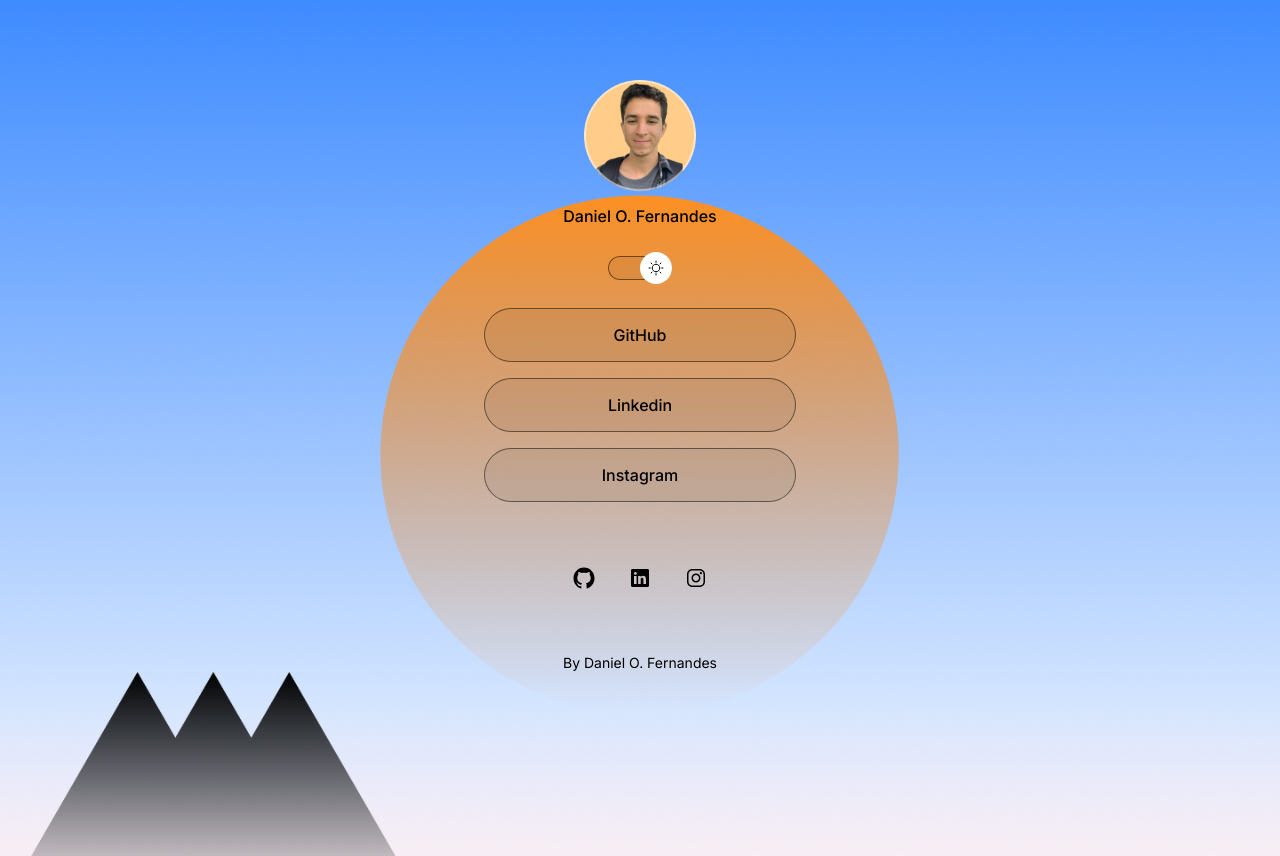
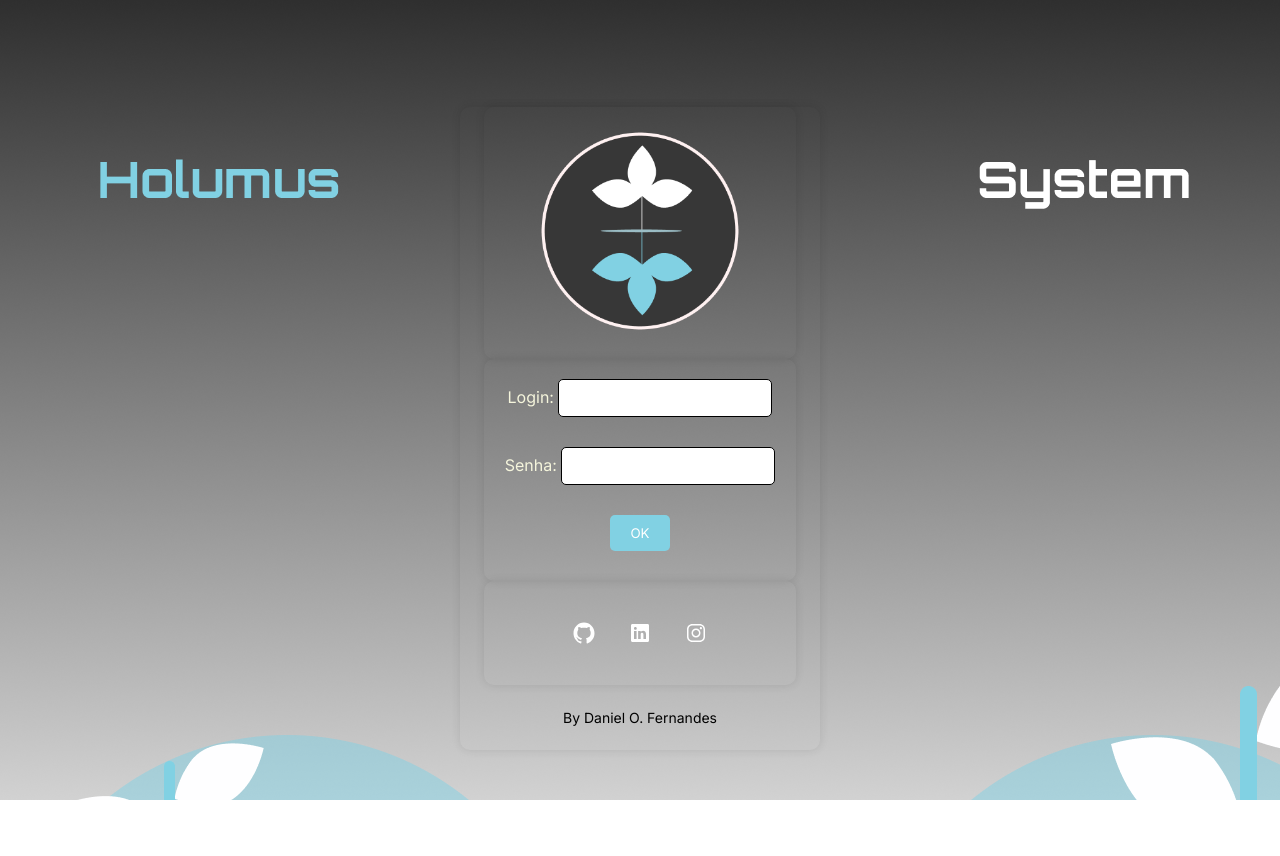
Before and after one commit to Danieu1/My_linktree, a plain HTML site: page index.html in a window 1280 px wide. After the commit the page ends 800 px from the top, so only its background shows below. Drawn offline with nearby package versions, Linux system fonts and the light colour scheme.

Commit message:
first commit

```diff
--- a/code.js
+++ b/code.js
@@ -1,20 +1,8 @@
-function toggleMode(){
-  const html = document.documentElement
-   html.classList.toggle("light");
+ window.addEventListener('resize', function () {
+  if (window.innerWidth >= 600) {
 
-   const img = document.querySelector('#profile img');
-
-   if(html.classList.contains('light')){
-    img.setAttribute('src', './assets/avatar-light.png')
-  }else{
-    img.setAttribute("src", "./assets/Avatar.png")
+      document.body.style.backgroundColor = /assets/another_screen.png;
+  } else {
+    document.body.style.backgroundColor = /assets/back_ground_desktop.png;
   }
-  /*
-  if(html.classList.contains('light')){
-    html.classList.remove('light');
-  }
-  else{
-    html.classList.add('light');
-  }
-  */
-}
+});
--- a/index.html
+++ b/index.html
@@ -1,5 +1,5 @@
 <!DOCTYPE html>
-<html class="light">
+<html>
   <head>
     <link rel="preconnect" href="https://fonts.googleapis.com" />
     <link rel="preconnect" href="https://fonts.gstatic.com" crossorigin />
@@ -10,38 +10,23 @@
 
     <meta charset="utf-8" />
     <meta name="viewport" content="width=device-width" />
-    <title>MyLinks</title>
+    <title>Vertentes</title>
     <link href="style.css" rel="stylesheet" type="text/css" />
   </head>
 
   <body>
     <div id="container">
       <div id="profile">
-        <img src="/assets/Avatar.png" alt="minha foto" />
-        <p>Daniel O. Fernandes</p>
+        <img src="assets\Logo_vertentes.png" alt="logo" />
       </div>
-      <div id="switch" onclick="toggleMode()">
-        <button>
-        </button>
-        <span></span>
-      </div>
-      <ul>
-        <li>
-          <a href="https://github.com/Danieu1" target="_blank">GitHub</a>
-        </li>
-        <li>
-          <a
-            href="https://www.linkedin.com/in/daniel-fernandes-b89ab6188/"
-            target="_blank"
-            >Linkedin</a
-          >
-        </li>
-        <li>
-          <a href="https://www.instagram.com/desig.niel/" target="_blank"
-            >Instagram</a
-          >
-        </li>
-      </ul>
+
+      <div>
+        <label for="login">Login:</label>
+        <input type="text" id="login" name="login"><br><br>
+        <label for="senha">Senha:</label>
+        <input type="password" id="senha" name="senha"><br><br>
+        <input type="submit" value="OK">
+    </div>
 
       <div id="social-links">
         <a href="https://github.com/Danieu1" target="_blank">
@@ -59,11 +44,23 @@
           <ion-icon name="logo-instagram"></ion-icon>
         </a>
       </div>
+
       <footer>By Daniel O. Fernandes</footer>
     </div>
     <script src="https://unpkg.com/ionicons@4.5.10-0/dist/ionicons.js"></script>
     <script src="code.js"></script>
   </body>
 
+  <script>
+    // Adiciona um ouvinte de evento para redimensionamento da janela
+    window.addEventListener('resize', function () {
+        // Verifica o tamanho da janela e aplica diferentes estilos de plano de fundo
+        if (window.innerWidth >= 600) {
+            document.body.style.backgroundColor = '#f0f0f0';
+        } else {
+            document.body.style.backgroundColor = '#d3d3d3';
+        }
+    });
+</script>
 
 </html>
--- a/style.css
+++ b/style.css
@@ -3,38 +3,50 @@
   padding: 0;
   box-sizing: border-box;
 }
-:root {
-  --text-color: white;
-  --bg-url: url(./assets/mobile_ligth.png);
-  --stroke-color: rgba(255, 255, 255, 0.5);
-  --surface-color: rgba(255, 255, 255, 0.05);
-  --surface-color-hover: rgba(0, 0, 0, 0.02);
-  --highlight-color: rgba(255, 255, 255, 0.2);
-  --switch-bg-url: url(./assets/moon-stars.svg);
-}
-.light {
-  --text-color: black;
-  --bg-url: url(./assets/mobile_dark.png);
-  --stroke-color: rgba(0, 0, 0, 0.5);
-  --surface-color: rgba(0, 0, 0, 0.05);
-  --surface-color-hover: rgba(0, 0, 0, 0.02);
-  --highlight-color: rgba(0, 0, 0, 0.1);
-  --switch-bg-url: url(./assets/sun.svg);
+
+body {
+  display: flex;
+  justify-content: center;
+  align-items: center;
+  height: 100vh;
+  margin: 0;
 }
 
+div {
+  text-align: center;
+  border-radius: 10px;
+  padding: 20px;
+  box-shadow: 0 0 10px rgba(0, 0, 0, 0.1);
+}
+label, input {
+  display: inline-block;
+  margin-bottom: 10px;
+  color: beige;
+}
+
+input {
+  padding: 10px;
+  border: 1px solid #000000;
+  border-radius: 5px;
+  color: #333; /* Cor do texto no input */
+}
+
+input[type="submit"] {
+  background-color: #81d1e3;
+  color: rgb(255, 255, 255);
+  border: none;
+  border-radius: 5px;
+  padding: 10px 20px;
+  cursor: pointer;
+}
+
+
 body {
-  /*background-image: url(./assets/mobile_ligth.png);
-  background-repeat: no-repeat;
-  background-position: top center;
-  background-size: cover;
-  */
-  background: var(--bg-url) no-repeat top center/cover;
-  height: 100vh;
+  background-image: url(./assets/back_ground_desktop.png);
 }
 /*seletor * = aplica em todos elementos dentro do seletor */
 body * {
   font-family: "Inter", sans-serif;
-  color: var(--text-color);
 }
 
 #container {
@@ -50,7 +62,7 @@ body * {
 }
 
 #profile img {
-  width: 112px;
+  width: 200px;
 }
 
 #profile p {
@@ -59,88 +71,11 @@ body * {
   margin-top: 8px;
 }
 
-/*switch*/
-
-#switch {
-  position: relative;
-  width: 64px;
-
-  margin: 4px auto;
-}
-#switch button {
-  width: 32px;
-  height: 32px;
-  background: white var(--switch-bg-url) no-repeat center;
-  border: 0;
-  border-radius: 50%;
-
-  position: absolute;
-  top: 50%;
-  left: 0;
-  z-index: 1;
-  transform: translateY(-50%);
-
-  animation: slide-back 0.2s;
-}
-.light #switch button {
-  animation: slide-in 0.2s forwards;
-}
-
-#switch button:hover {
-  outline: 8px solid var(--highlight-color);
-}
-
-#switch span {
-  display: block;
-  width: 64px;
-  height: 24px;
-  background: var(--surface-color);
-  border: 1px solid var(--stroke-color);
-  backdrop-filter: blur(4px);
-  -webkit-backdrop-filter: blur(4px);
-  border-radius: 9999px;
-}
-
-/*Links*/
-ul {
-  list-style: none;
-
-  display: flex;
-  flex-direction: column;
-  gap: 16px;
-
-  padding: 24px 0;
-}
-ul li a {
-  display: flex;
-  justify-content: center;
-  align-items: center;
-
-  padding: 16px 24px;
-
-  background: var(--surface-color);
-  border: 1px solid var(--stroke-color);
-  border-radius: 100px;
-  backdrop-filter: blur(10px);
-  -webkit-backdrop-filter: blur(10px);
-  text-decoration: none;
-  font-weight: 500;
-
-  transition: background 0.2s;
-}
-/*pseudo-selector*/
-ul li a:hover {
-  background: var(--surface-color-hover);
-  border: 1.5px solid var(--text-color);
-}
-
 /*social-links*/
 #social-links {
   display: flex; /*Deixar um ao lado do outro*/
   justify-content: center;
-
   padding: 24px 0;
-
   font-size: 24px;
 }
 #social-links a {
@@ -148,12 +83,8 @@ ul li a:hover {
   align-items: center;
   justify-content: center;
   padding: 16px;
-
-  transition: background 0.2s;
   border-radius: 50%;
-}
-#social-links a:hover {
-  background: var(--highlight-color);
+  color:#ffffff;
 }
 
 footer {
@@ -162,30 +93,16 @@ footer {
   font-size: 14px;
 }
 
-/*Media queries*/
-@media (min-width: 700px) {
-  :root {
-    --bg-url: url(./assets/background_dark.png);
-  }
-  .light {
-    --bg-url: url(./assets/background_ligth_full.png);
+
+@media screen and (min-width: 600px) {
+  body {
+    background-image: url(./assets/back_ground_desktop.png);
+
   }
 }
 
-/* animation*/
-@keyframes slide-in {
-  from {
-    left: 0;
-  }
-  to {
-    left: 50%;
+@media screen and (max-width: 599px) {
+  body {
+    background-image: url(./assets/another_screen.png);
   }
 }
-@keyframes slide-back {
-  from {
-    left: 50%;
-  }
-  to {
-    left: 0;
-  }
-}
```
Also changed, not shown: .github/capa.png (deleted), assets/Avatar.png (deleted), assets/Logo_vertentes.png (added), assets/another_screen.png (added), assets/another_screen_mobile.png (added), assets/avatar-light.png (deleted), assets/back_ground_desktop.png (added), assets/background_dark.png (deleted), assets/background_ligth_full.png (deleted), assets/mobile_dark.png (deleted), assets/mobile_ligth.png (deleted), assets/new.png (deleted).
